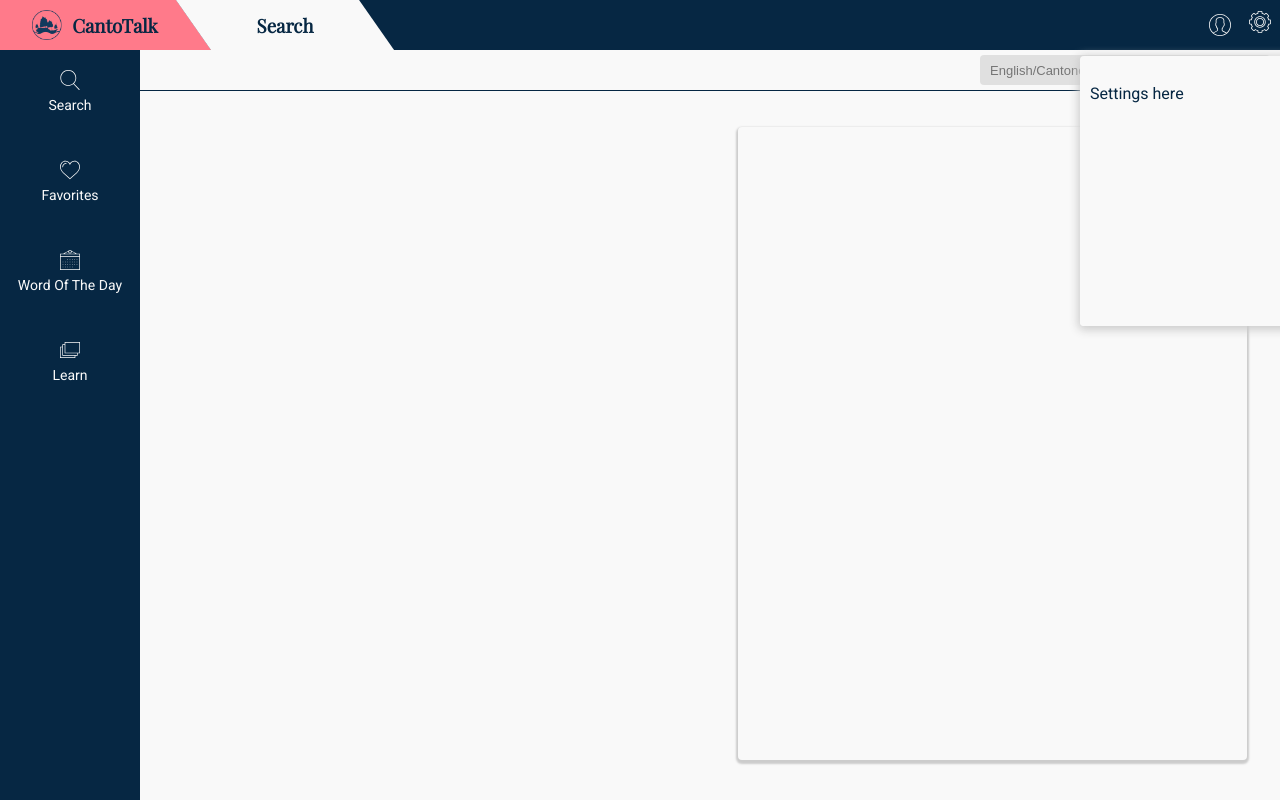
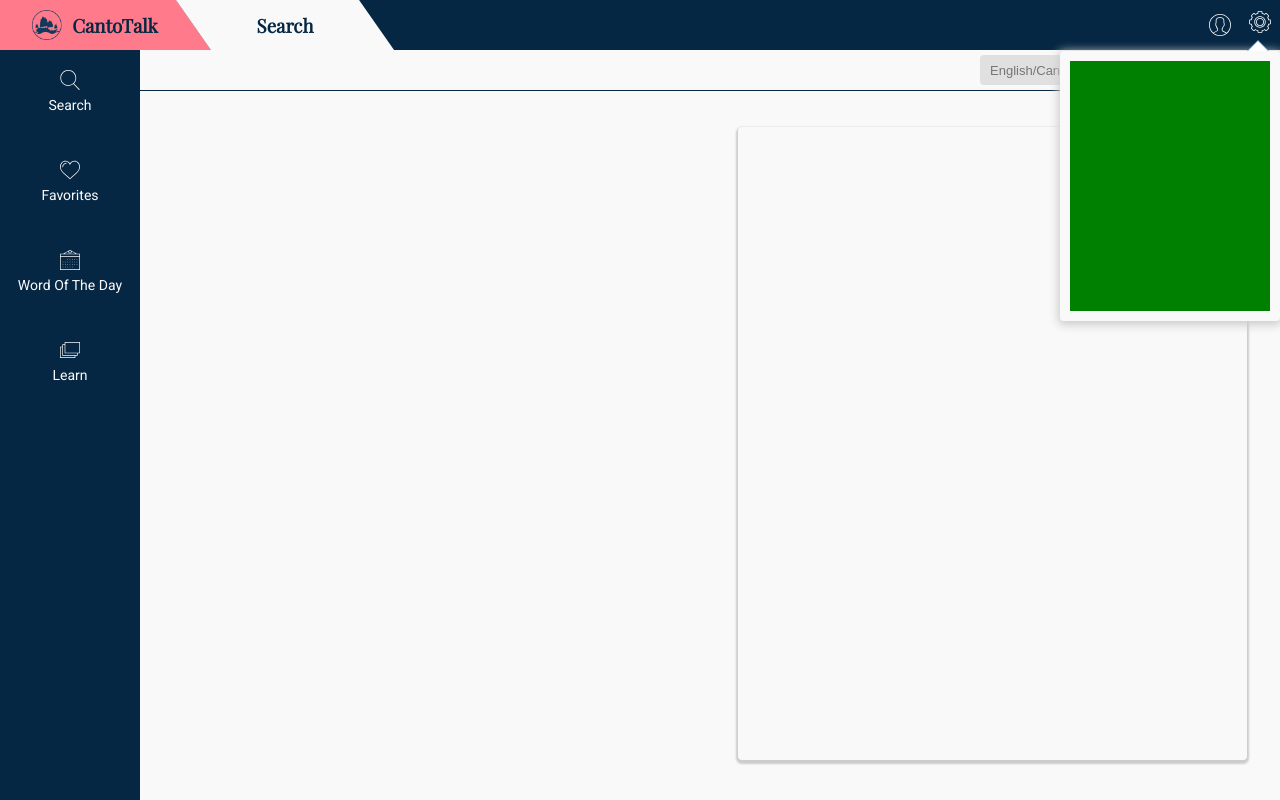
Before and after one commit to brimac1634/CantoWeb, a React (Create React App) app: page / in a window 1280 px wide. Both pictures are taken after a click on the button 1260 px from the left and 22 px from the top of the page. Built offline with nearby package versions, Linux system fonts and the light colour scheme.

Commit message:
added arrow to pop-over

```diff
--- a/src/Components/Settings/Settings.css
+++ b/src/Components/Settings/Settings.css
@@ -1,4 +1,5 @@
 .settings {
 	width: 200px;
 	height: 250px;
+	background: green;
 }
--- a/src/Components/Settings/Settings.js
+++ b/src/Components/Settings/Settings.js
@@ -9,7 +9,7 @@ class Settings extends Component {
 	render() {
 		return (
 			<div className='settings'>
-				<p>Settings here</p>
+
 			</div>
 		);
 	}
--- a/src/Containers/PopOver/PopOver.css
+++ b/src/Containers/PopOver/PopOver.css
@@ -1,5 +1,4 @@
 .pop-over {
-  overflow: overlay;
 	position: absolute;
   left: 20px;
   top: 20px;
@@ -9,28 +8,35 @@
   z-index: 98;
   box-shadow: 0 2px 10px 2px #ccc;
   padding: 10px;
+  display: flex;
+  justify-content: center;
+  align-items: center;
 }
 
-.top {
-  margin-top: -5px;
+.pop-over:after,
+.pop-over:before {
+    bottom: 100%;
+    border: solid transparent;
+    content: " ";
+    height: 0;
+    width: 0;
+    position: absolute;
+    pointer-events: none;
 }
 
-.pop-over .top {
-  top: auto;
-  bottom: -5px;
-  left: 50%;
-  margin-left: -5px;
-  border-width: 5px 5px 0;
-  border-top-color: #000;
+.pop-over:after {
+    border-color: rgba(255, 255, 255, 0);
+    border-bottom-color: #ffffff;
+    border-width: 10px;
+    left: 90%;
+    margin-left: -10px;
 }
-
-.pop-over .pop-over-arrow {
-  position: absolute;
-  width: 0;
-  height: 0;
-  border-color: transparent;
-  border-right-color: transparent;
-  border-style: solid;
+.pop-over:before {
+    border-color: rgba(113, 158, 206, 0);
+    border-bottom-color: #719ECE;
+    border-width: 11px;
+    left: 90%;
+    margin-left: -11px;
 }
 
 /*---------animations----------*/
--- a/src/Containers/PopOver/PopOver.js
+++ b/src/Containers/PopOver/PopOver.js
@@ -46,9 +46,8 @@ class PopOver extends Component {
 		return (
 			<div
 				className={`pop-over ${popType}`}
-				style={{width: `${width}px`, height: `${height}px`, top: `${y + triggerRect.height + 20}px`, left: `${x + triggerRect.width - width}px`}}
+				style={{width: `${width}px`, height: `${height}px`, top: `${y + triggerRect.height + 15}px`, left: `${x + (triggerRect.width / 2) - width}px`}}
 			>
-				<div className='pop-over-arrow'/>
 				<div ref={this.content}>
 					{childrenWithProps}
 				</div>
```
